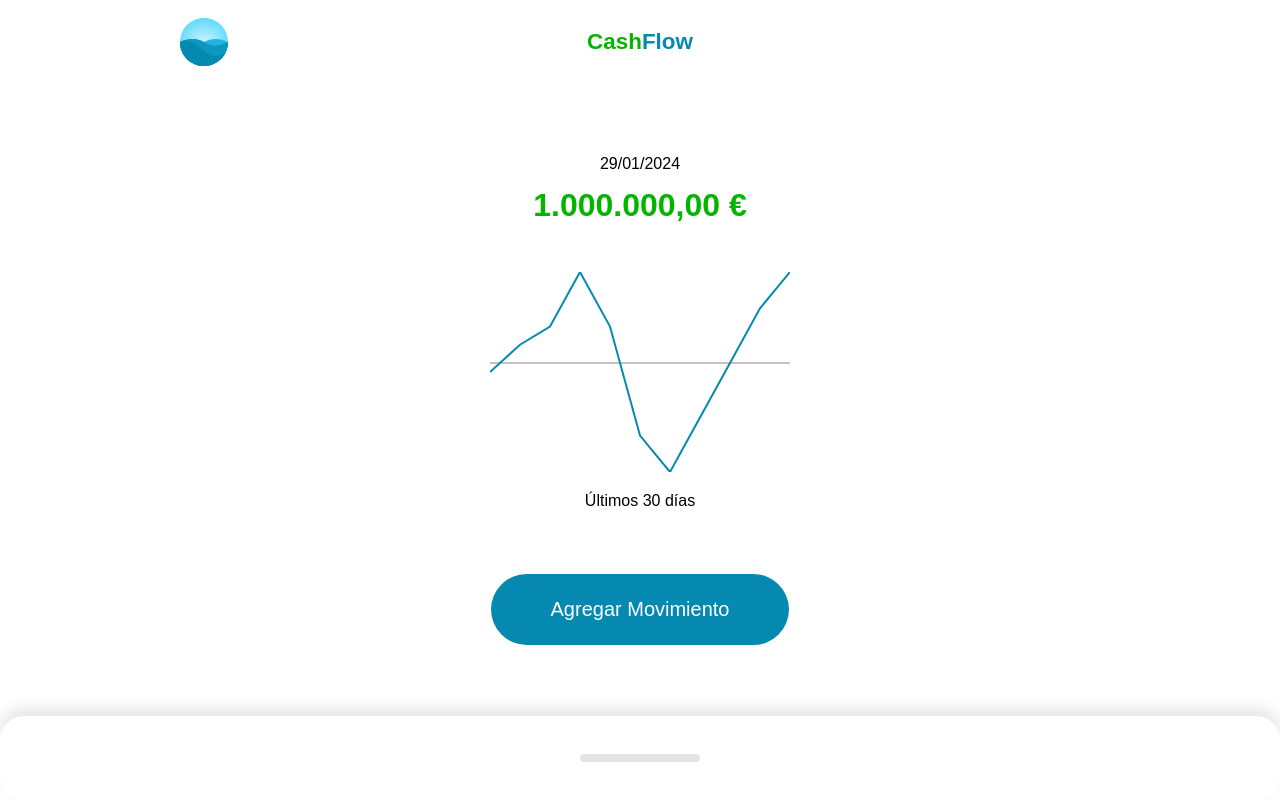
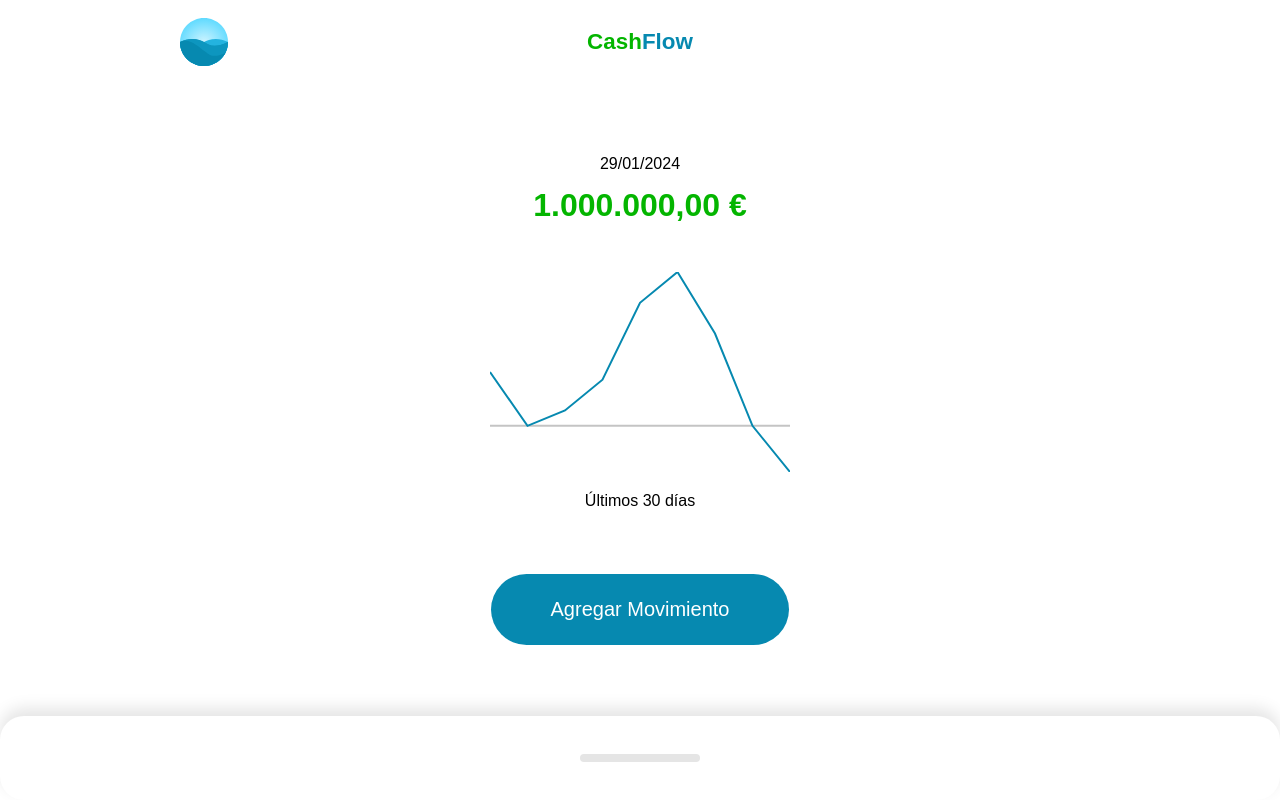
Before and after one commit to devMateos/cashflow, a Vue app: page / in a window 1280 px wide. Built offline with nearby package versions, Linux system fonts and the light colour scheme.

Commit message:
chore: Create data model

```diff
--- a/src/components/Home.vue
+++ b/src/components/Home.vue
@@ -5,6 +5,8 @@ import Resume from './Resume/Index.vue';
 import Movements from './Movements/Index.vue';
 import Action from './Action.vue';
 import Graphic from './Resume/Graphic.vue';
+
+import { computed } from 'vue'
 
 /* Amount & label */
 let amount = null;
@@ -23,57 +25,82 @@ let movements = [{
   id: 0,
   title: "Movimiento 1",
   description: "Lorem ipsum dolor sit amet",
-  amount: 1000,
+  amount: 100,
+  time: new Date("01-01-2024"),
 }, {
   id: 1,
   title: "Movimiento 2",
   description: "Lorem ipsum dolor sit amet",
-  amount: 1000,
+  amount: 200,
+  time: new Date("01-01-2024"),
 }, {
   id: 2,
   title: "Movimiento 3",
   description: "Lorem ipsum dolor sit amet",
-  amount: 1000,
+  amount: 500,
+  time: new Date("01-01-2024"),
 }, {
   id: 3,
   title: "Movimiento 4",
   description: "Lorem ipsum dolor sit amet",
-  amount: 1000,
+  amount: 200,
+  time: new Date("01-01-2024"),
 }, {
   id: 4,
   title: "Movimiento 5",
   description: "Lorem ipsum dolor sit amet",
-  amount: 1000,
+  amount: -400,
+  time: new Date("01-01-2024"),
 }, {
   id: 5,
   title: "Movimiento 6",
   description: "Lorem ipsum dolor sit amet",
-  amount: 1000,
+  amount: -600,
+  time: new Date("01-01-2024"),
 }, {
   id: 6,
   title: "Movimiento 7",
   description: "Lorem ipsum dolor sit amet",
-  amount: 1000,
+  amount: -300,
+  time: new Date("01-01-2024"),
 }, {
   id: 7,
   title: "Movimiento 8",
   description: "Lorem ipsum dolor sit amet",
-  amount: 1000,
+  amount: 0,
+  time: new Date("01-01-2024"),
 }, {
   id: 8,
   title: "Movimiento 9",
   description: "Lorem ipsum dolor sit amet",
-  amount: 1000,
+  amount: 300,
+  time: new Date("12-25-2023"),
 }, {
   id: 9,
   title: "Movimiento 10",
   description: "Lorem ipsum dolor sit amet",
-  amount: 1000,
+  amount: 500,
+  time: new Date("12-25-2023"),
 }];
 
-/* Amounts */
-const amounts = [100, 200, 500, 200, -400, -600, -300, 0, 300, 500];
+const amounts = computed(() => {
+  const lastDays = movements
+    .filter(m => {
+      const today = new Date();
+      const oldDate = today.setDate(today.getDate() - 30);
 
+      return m.time > oldDate;
+    })
+    .map(m => m.amount);
+
+    return lastDays.map((m, i) => {
+      const lastMovements = lastDays.slice(0, i);
+
+      return lastMovements.reduce((sum, movement) => {
+        return sum + movement;
+      }, 0);
+    });
+})
 </script>
 <template>
   <Layout>
--- a/src/components/Resume/Graphic.vue
+++ b/src/components/Resume/Graphic.vue
@@ -23,13 +23,15 @@ const points = computed(() => {
   return props.amounts.reduce((points, amount, i) => {
     const x = (300 / total) * (i + 1);
     const y = amountToPixels(amount);
-    console.log(y);
+
     return `${points} ${x},${y}`;
   }, "0, 100")
 });
 
 const showPointer = ref(false);
 const pointer = ref(0);
+
+const emit = defineEmits(["select"]);
 
 const tap = ({ target, touches }) => {
   showPointer.value = true;
```
